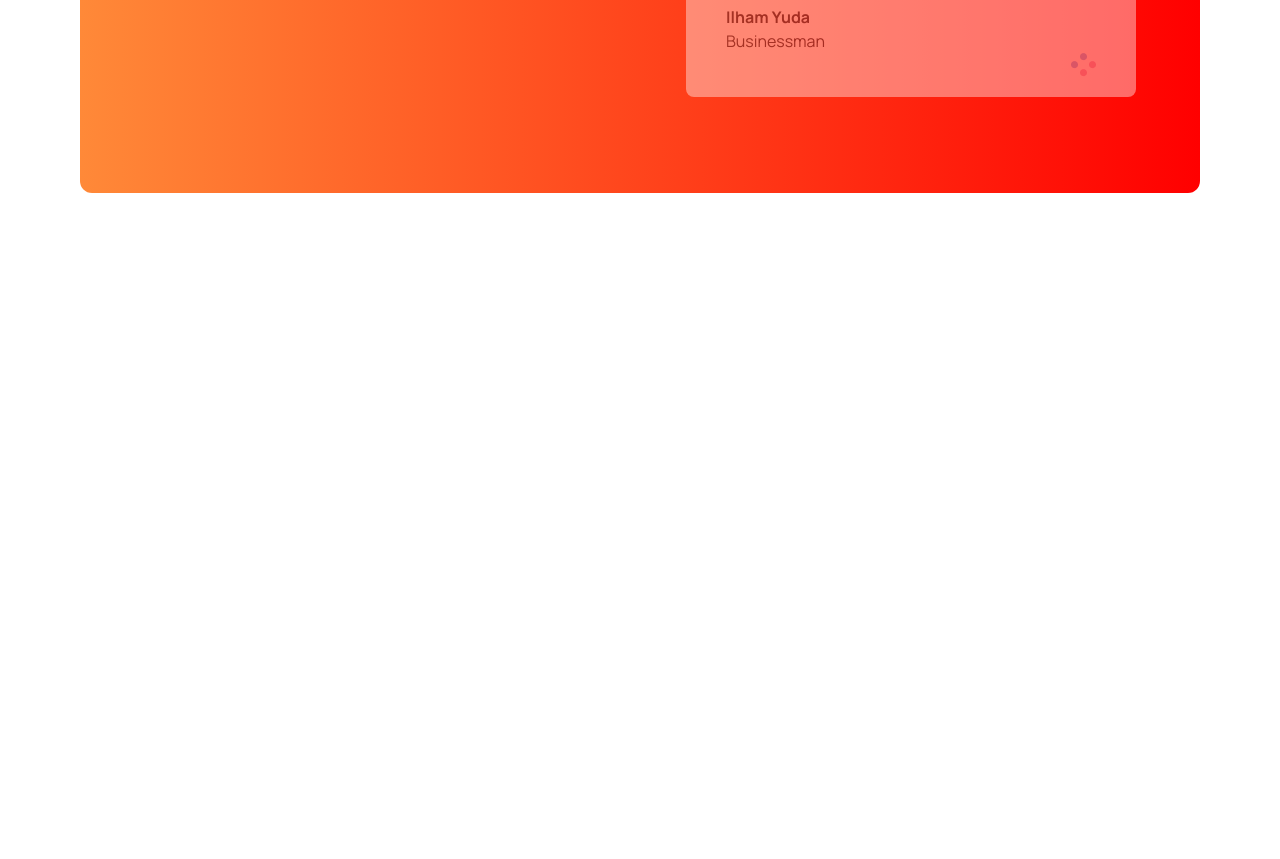
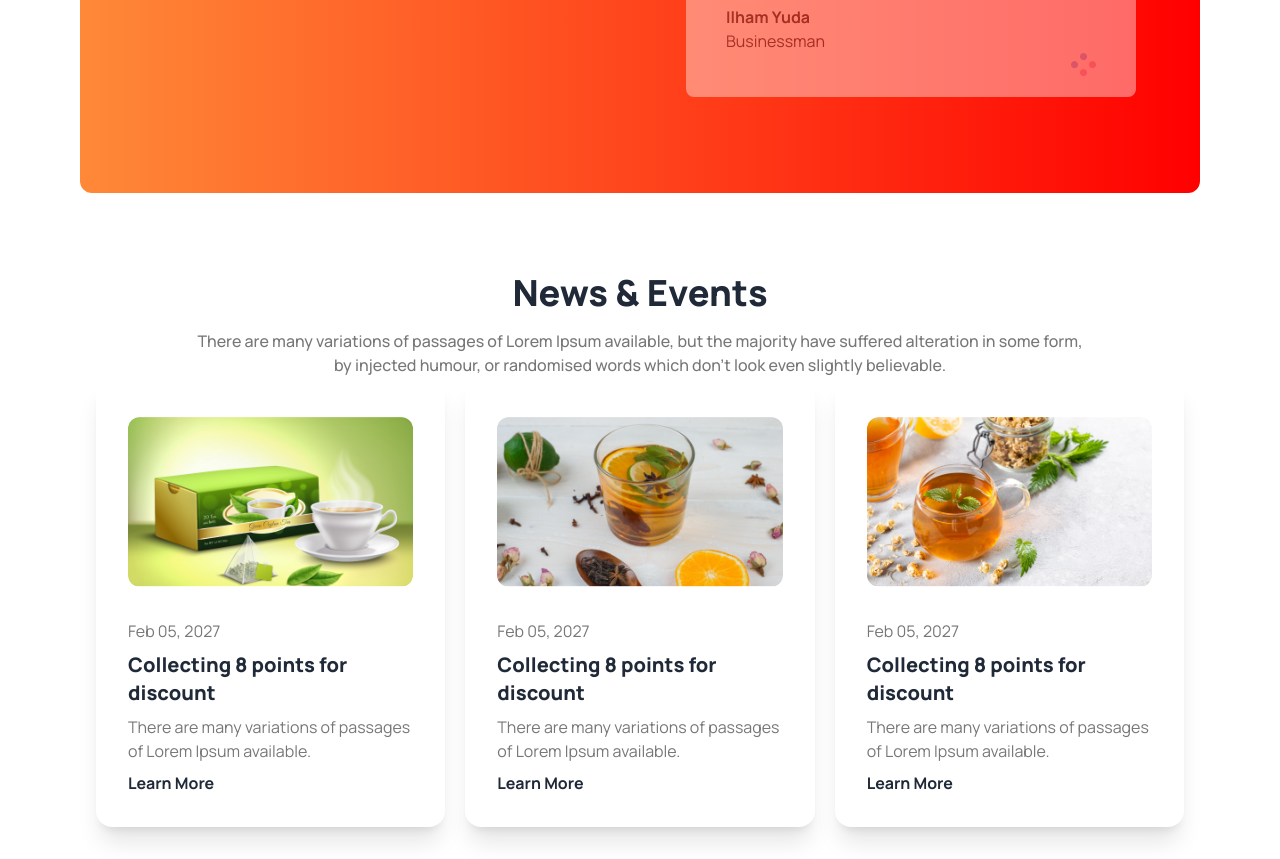
Before and after one commit to shalve37/tea-house-project, a plain HTML site: page index.html in a window 1280 px wide. Shown: the part 2264-3123 px from the top of the page. Before the commit the page ends 2537 px from the top, so only its background shows below. Drawn offline with nearby package versions, Linux system fonts and the light colour scheme.

Commit message:
added the news section

```diff
--- a/index.html
+++ b/index.html
@@ -191,6 +191,58 @@
                 </div>
             </div>
         </section>
+        <!-- news section -->
+        <section class="my-8">
+            <div class="text-center space-y-4">
+                <h2 class="text-4xl font-extrabold">News & Events</h2>
+                <p class="text-[#777] font-medium">There are many variations of passages of Lorem Ipsum available, but the majority have suffered alteration in some form, <br> by injected humour, or randomised words which don't look even slightly believable. </p>
+            </div>
+            <!-- card container -->
+            <div class="grid grid-cols-1 lg:grid-cols-3 gap-5 px-5 lg:px-24">
+                <!-- card -->
+                <div class="card bg-base-100 shadow-xl">
+                    <figure class="px-8 pt-10">
+                      <img src="/images/news-1.png" alt="Shoes" class="rounded-xl" />
+                    </figure>
+                    <div class="card-body items-start text-left">
+                      <p class="text-[#777]">Feb 05, 2027</p>
+                      <h2 class="card-title font-extrabold">Collecting 8 points for discount</h2>
+                      <p class="text-[#777]">There are many variations of passages of Lorem Ipsum available.</p>
+                      <a href="">
+                        <h4 class="font-bold">Learn More</h4>
+                      </a>
+                    </div>
+                  </div>
+                <!-- card -->
+                <div class="card bg-base-100 shadow-xl">
+                    <figure class="px-8 pt-10">
+                      <img src="/images/news-2.png" alt="Shoes" class="rounded-xl" />
+                    </figure>
+                    <div class="card-body items-start text-left">
+                      <p class="text-[#777]">Feb 05, 2027</p>
+                      <h2 class="card-title font-extrabold">Collecting 8 points for discount</h2>
+                      <p class="text-[#777]">There are many variations of passages of Lorem Ipsum available.</p>
+                      <a href="">
+                        <h4 class="font-bold">Learn More</h4>
+                      </a>
+                    </div>
+                  </div>
+                <!-- card -->
+                <div class="card bg-base-100 shadow-xl">
+                    <figure class="px-8 pt-10">
+                      <img src="/images/news-3.png" alt="Shoes" class="rounded-xl" />
+                    </figure>
+                    <div class="card-body items-start text-left">
+                      <p class="text-[#777]">Feb 05, 2027</p>
+                      <h2 class="card-title font-extrabold">Collecting 8 points for discount</h2>
+                      <p class="text-[#777]">There are many variations of passages of Lorem Ipsum available.</p>
+                      <a href="">
+                        <h4 class="font-bold">Learn More</h4>
+                      </a>
+                    </div>
+                  </div>
+            </div>
+        </section>
 
     </main>
     <footer>
```
